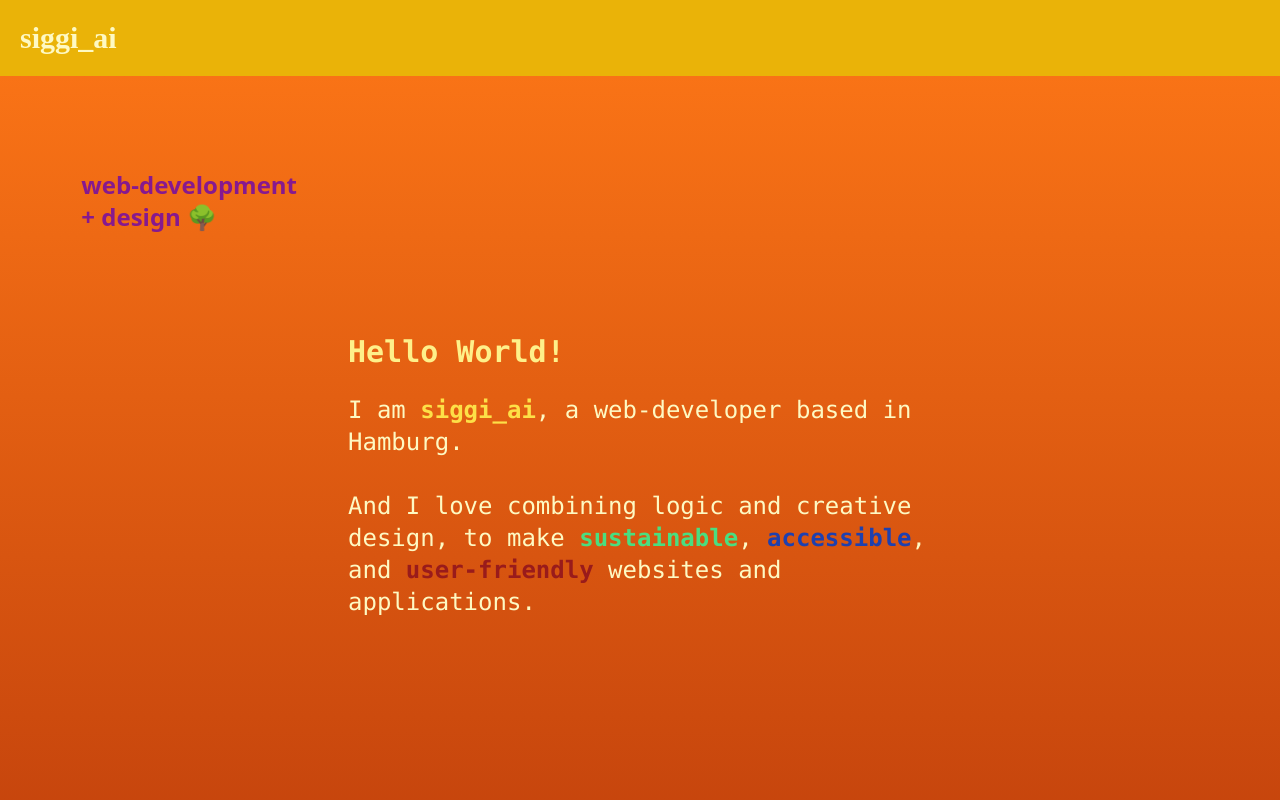
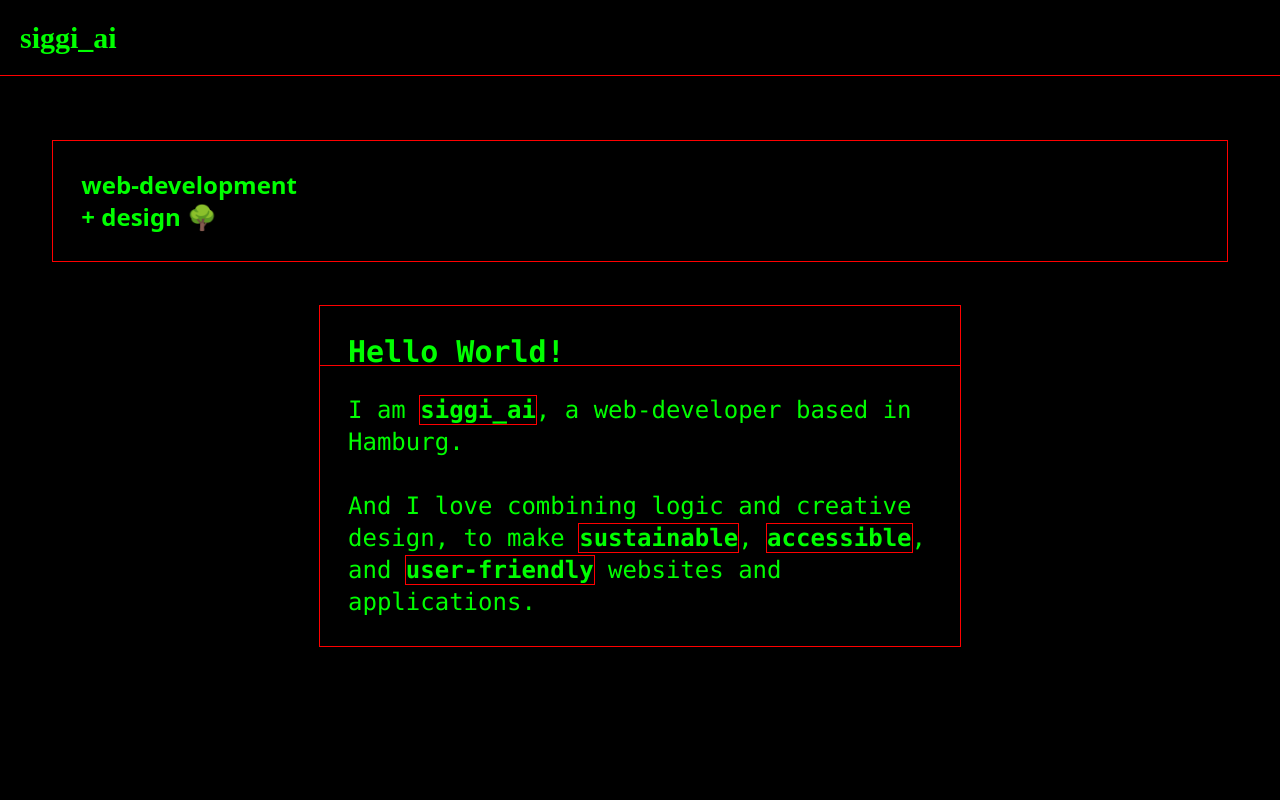
Before and after one commit to siggi-ai/portfolio-2024, a Vue app: page / in a window 1280 px wide. Shown: the top 800 px of the page. Built offline with nearby package versions, Linux system fonts and the light colour scheme; a web font is replaced by a local one.

Commit message:
ghost css to find error

```diff
--- a/src/App.vue
+++ b/src/App.vue
@@ -138,4 +138,9 @@ export default {
   margin-top: 170px;
   margin-left: 180px;
 }
+* {
+  background: #000 !important;
+  color: #0f0 !important;
+  outline: solid #f00 1px !important;
+}
 </style>
```
